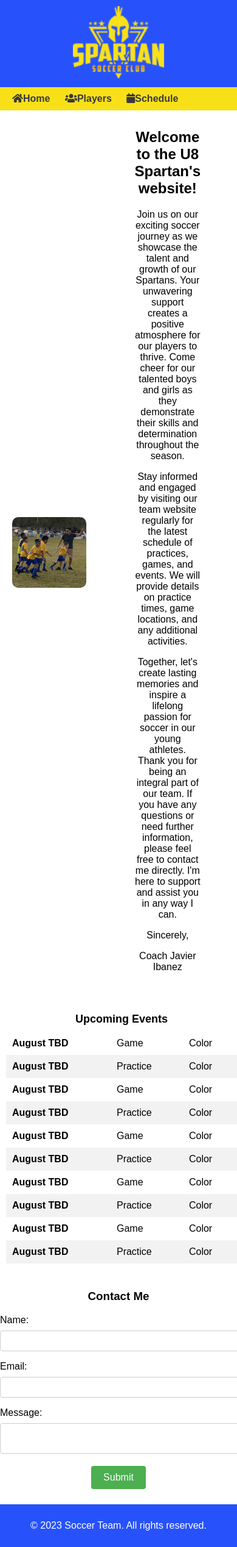
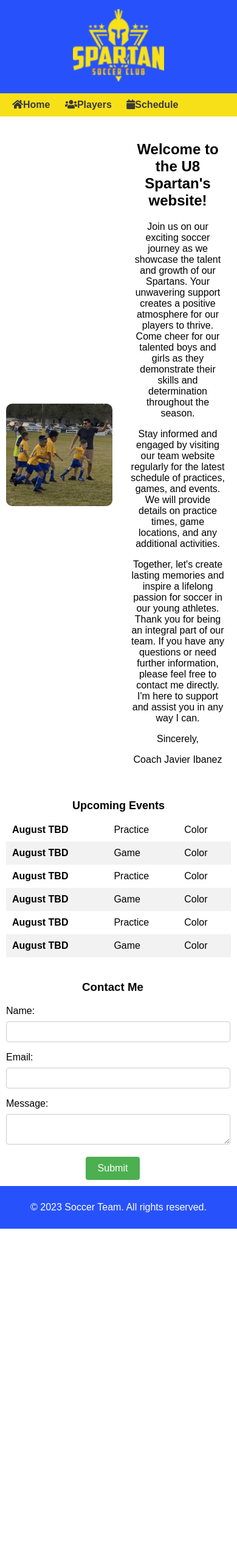
Before and after one commit to Ibanez92/soccer_team, a Flask app: page / in a window 390 px wide; the page is wider, and only the part inside the window is pictured. Shown: that part at 61% size. After the commit the page ends 2015 px from the top of that part, so only its background shows below. Run offline with Flask 3, Linux system fonts and the light colour scheme.

Commit message:
working on css for better UX. centering

```diff
--- a/static/styles.css
+++ b/static/styles.css
@@ -6,8 +6,7 @@ body {
 
 header {
     background-color: #2752fb;
-    color: #fff;
-    padding: 10px;
+    padding: 15px;
     text-align: center;
 }
 
@@ -70,15 +69,16 @@ nav ul li a {
     text-align: center;
 }
 
+.calendar-container {
+    flex-basis: 63%;
+    margin-bottom: 30px;
+    margin-left: 20px; /* Add margin space to the left side */
+    margin-right: 20px; /* Add margin space to the right side */
 
-.calendar-container {
-    flex-basis: 65%;
-    margin-bottom: 25px;
-    margin-left: 10px;
 }
 
 .contact-form {
-    flex-basis: 34%;
+    flex-basis: 31%;
     margin-bottom: 25px;
 }
 
@@ -87,7 +87,7 @@ nav ul li a {
 }
 
 .form-element {
-    max-width: 400px;
+    max-width: 100%;
     margin: 0 auto;
   }
 
@@ -161,13 +161,25 @@ footer {
   }
 
 @media screen and (max-width: 768px) {
-    .calendar-container {
+    .team-info,
+    .description,
+    .calendar-container,
+    .contact-form {
+        margin: 10px;
+    }
+
+    .group-image {
+        margin-top: 10px;
+    }
+    /* .calendar-container {
         flex-direction: column;
     }
-
-    .calendar-container,
+*/
+    .calendar-container {
+        flex-basis: 100%;
+    }
     .contact-form {
-        flex-basis: 100%;
+        flex-basis: 90%;
     }
 }
 
@@ -176,12 +188,8 @@ footer {
       flex-direction: column;
       align-items: center; /* Center items vertically */
     }
-  }
-
- /* Responsive styling for smaller screens */
-@media screen and (max-width: 480px) {
     .form-element {
-      max-width: 100%;
+        max-width: 100%;
     }
     .body {
         max-width: 100%;
--- a/templates/index.html
+++ b/templates/index.html
@@ -4,6 +4,8 @@
         <title>Soccer Team Website</title>
         <link rel="stylesheet" type="text/css" href="{{ url_for('static', filename='styles.css') }}">
         <link rel="stylesheet" href="https://cdnjs.cloudflare.com/ajax/libs/font-awesome/5.15.4/css/all.min.css">
+        <meta name="viewport" content="width=device-width, initial-scale=1.0">
+
 
     </head>
     <body>
@@ -53,11 +55,6 @@
                         <tbody>
                             <tr>
                                 <td class="date">August TBD</td>
-                                <td class="event">Game</td>
-                                <td class="team-color">Color</td>
-                            </tr>
-                            <tr>
-                                <td class="date">August TBD</td>
                                 <td class="event">Practice</td>
                                 <td class="team-color">Color</td>
                             </tr>
@@ -84,21 +81,6 @@
                             <tr>
                                 <td class="date">August TBD</td>
                                 <td class="event">Game</td>
-                                <td class="team-color">Color</td>
-                            </tr>
-                            <tr>
-                                <td class="date">August TBD</td>
-                                <td class="event">Practice</td>
-                                <td class="team-color">Color</td>
-                            </tr>
-                            <tr>
-                                <td class="date">August TBD</td>
-                                <td class="event">Game</td>
-                                <td class="team-color">Color</td>
-                            </tr>
-                            <tr>
-                                <td class="date">August TBD</td>
-                                <td class="event">Practice</td>
                                 <td class="team-color">Color</td>
                             </tr>
                             <!-- Add more rows for each event -->
```
